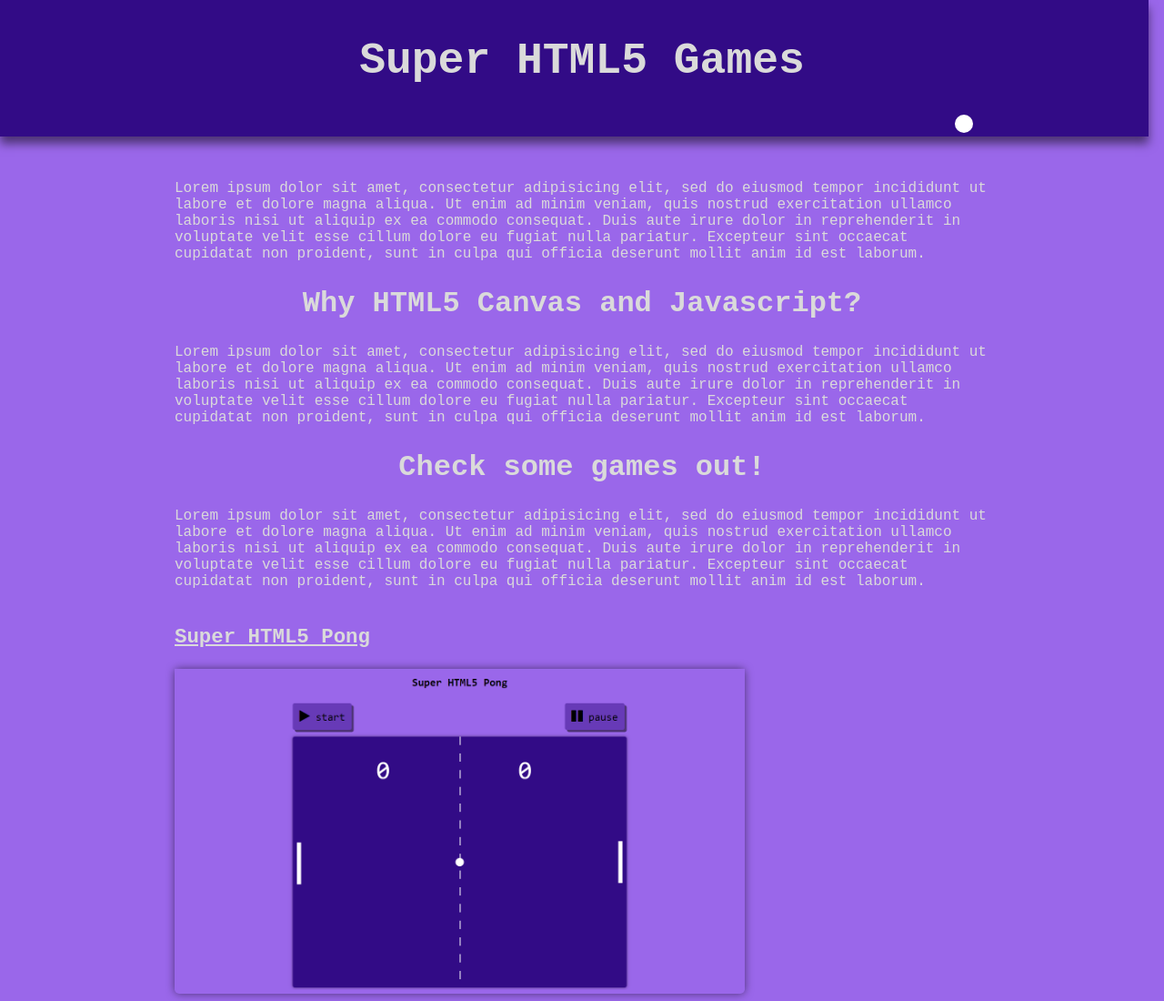
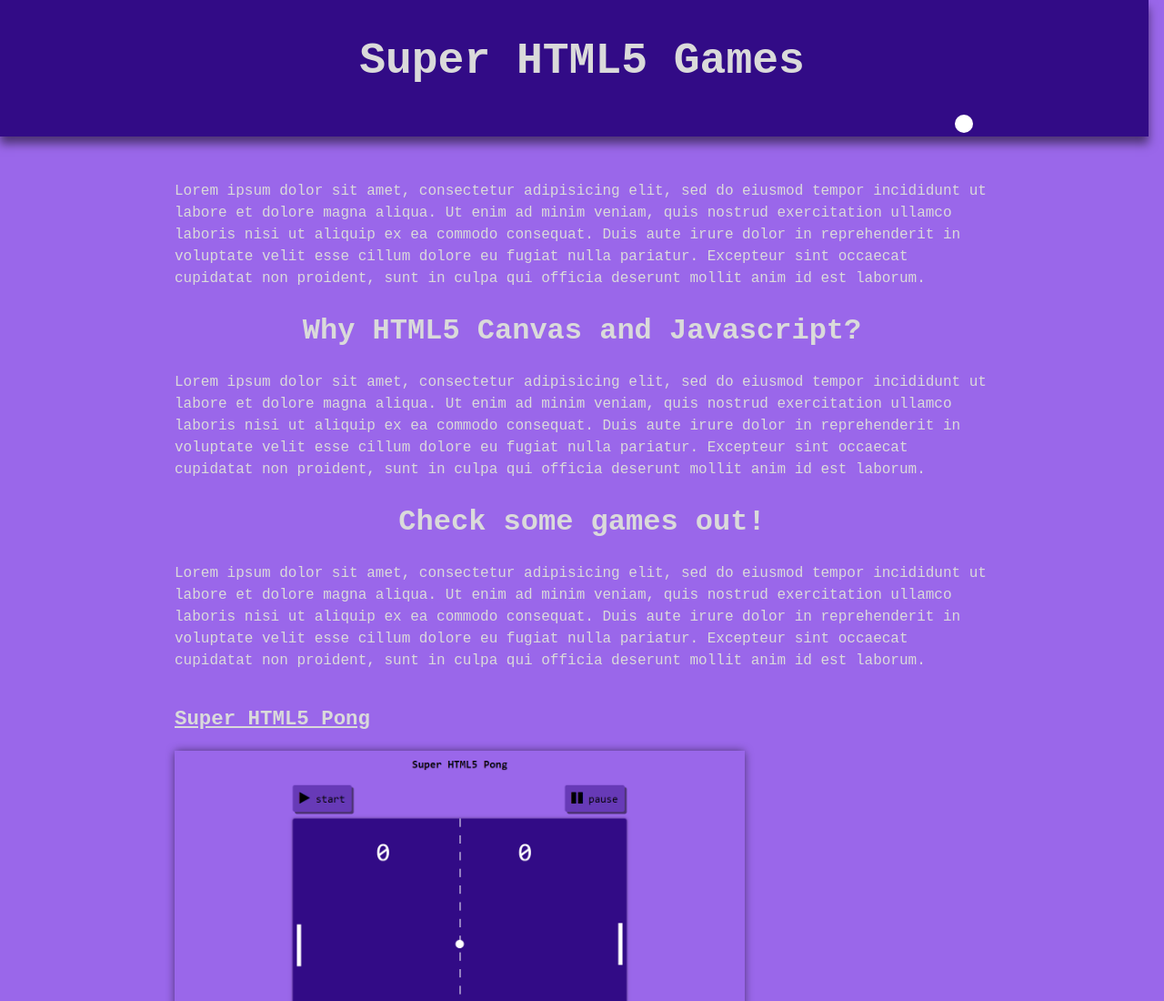
Before and after one commit to matheusls/html5-games, a plain HTML site: page index.html in a window 1280 px wide. Shown: the top 1100 px of the page at 91% size. Drawn offline with Linux system fonts and the light colour scheme.

Commit message:
Updating files

```diff
--- a/css/styles.css
+++ b/css/styles.css
@@ -47,6 +47,7 @@ h3 {
 
 p {
   font-size: 1rem;
+  line-height: 1.5rem;
 }
 
 p:first-of-type {
```
Also changed, not shown: games/brick-breaker/index.html (+1 -0 lines), games/pong/index.html (+1 -0 lines).
